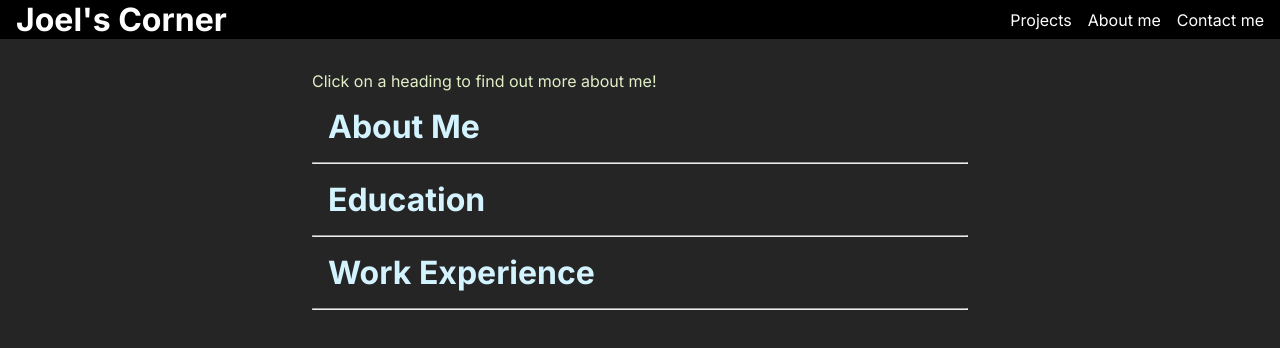
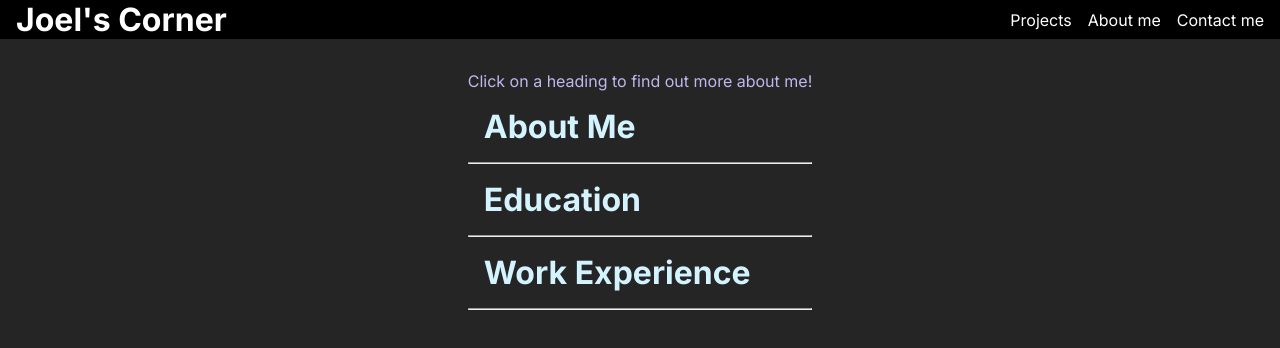
Before and after one commit to Neeblue/joels-corner, a React (Create React App) app: page /about in a window 1280 px wide. Shown: the top 348 px of the page. Built offline with nearby package versions, Linux system fonts and the light colour scheme.

Commit message:
Added nested collapsible

```diff
--- a/src/pages/About.js
+++ b/src/pages/About.js
@@ -4,9 +4,12 @@ import Collapsible from "react-collapsible";
 import { useEffect, useState } from 'react';
 
 export default function About() {
+    //Set active section and item for collapsibles
+    const [activeSection, setActiveSection] = useState(null);
+    const [activeItem, setActiveItem] = useState(null);
+
+    //Get about data from json file
     const [about, setAbout] = useState([]);
-    const [activeSection, setActiveSection] = useState(null);
-
     useEffect(() => {
         setAbout(jsonData);
     }, []);
@@ -19,11 +22,19 @@ export default function About() {
         }
     };
 
+    const toggleItem = (item) => {
+        if (activeItem === item) {
+            setActiveItem(null);
+        } else {
+            setActiveItem(item);
+        }
+    };
+
     return (
         <div className='container'>
-            <div>Click on a heading to find out more about me!</div>
+            <div className='intro'>Click on a heading to find out more about me!</div>
             {Object.entries(about).map(([section, items]) => (
-                <div className='box' key={section}>
+                <div key={section}>
                     <Collapsible
                         key={section}
                         trigger={
@@ -35,20 +46,29 @@ export default function About() {
                             </div>
                         }
                         open={activeSection === section}
-                    >
+                        >
                         {items.map((item, index) => (
-                            <div key={index}>
-                                <div className='header'>{item.Header}</div>
-                                <div className='subheader'>{item.Subheader}</div>
-                                <div className="description" dangerouslySetInnerHTML={{__html: item.Description}}></div>
-
+                            <div className='item' key={index}>
+                                <Collapsible
+                                    trigger={
+                                        <div
+                                            className='header'
+                                            onClick={() => toggleItem(item)}
+                                        >
+                                            {item.header}
+                                        </div>
+                                    }
+                                    open={activeItem === item}
+                                    >
+                                    <div className="description" dangerouslySetInnerHTML={{__html: item.description}}></div>
+                                </Collapsible>
                             </div>
                         ))}
                     </Collapsible>
                     <hr />
                 </div>
             ))}
-            <br />
+            {/* <br /> */}
         </div>
     );
 }
```
